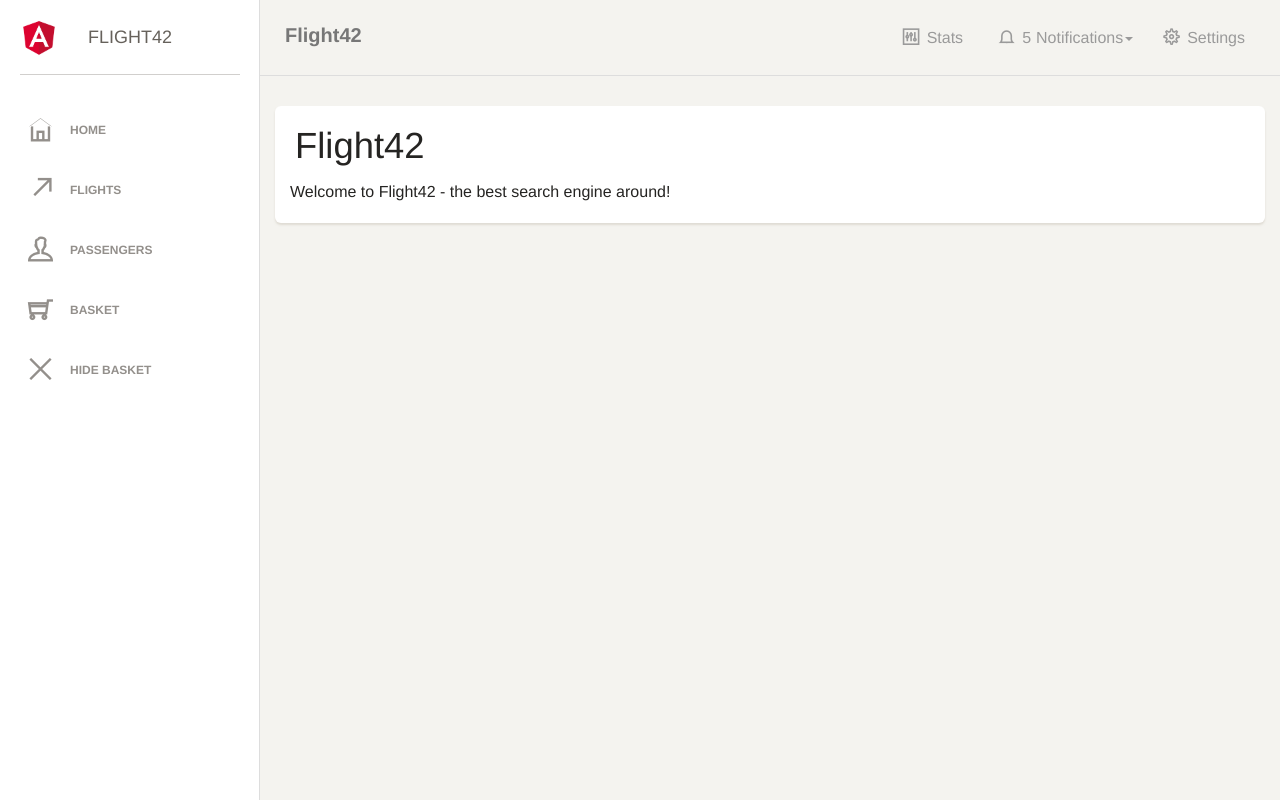
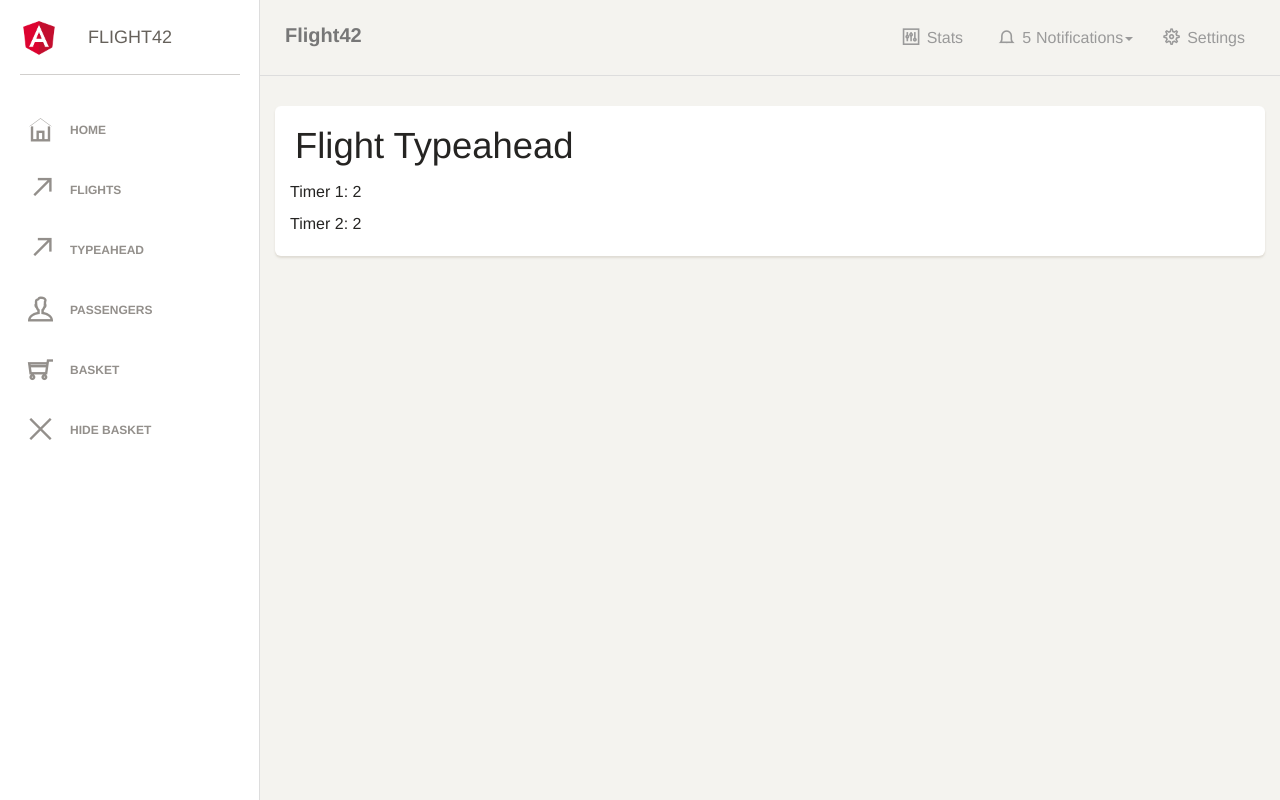
Before and after one commit to mikezks/20220328, an Angular app: page /flight-booking/flight-typeahead in a window 1280 px wide. Before the commit this address led to /home. Built offline with nearby package versions, Linux system fonts and the light colour scheme; a web font is replaced by a local one.

Commit message:
feat: reactive essentials

```diff
--- a/src/app/core/ui/sidebar/sidebar.component.html
+++ b/src/app/core/ui/sidebar/sidebar.component.html
@@ -19,6 +19,13 @@
             <a routerLink="/flight-booking/flight-search">
                 <i class="ti-arrow-top-right"></i>
                 <p>Flights</p>
+            </a>
+        </li>
+
+        <li>
+            <a routerLink="/flight-booking/flight-typeahead">
+                <i class="ti-arrow-top-right"></i>
+                <p>Typeahead</p>
             </a>
         </li>
 
--- a/src/app/flight-booking/feature/flight-search/flight-search.component.html
+++ b/src/app/flight-booking/feature/flight-search/flight-search.component.html
@@ -30,7 +30,7 @@
 
     <app-flight-card
       [item]="flight"
-      [selected]="basket[flight.id]">
+      [(selected)]="basket[flight.id]">
 
       <!-- Content of the child component -->
       My custom title! :)
--- /dev/null
+++ b/src/app/flight-booking/feature/flight-typeahead/flight-typeahead.component.html
@@ -0,0 +1,13 @@
+<div class="card">
+  <div class="header">
+    <h2 class="title">Flight Typeahead</h2>
+  </div>
+  <div class="content">
+    <ng-container *ngIf="{
+      timer: timer$ | async
+    } as state">
+      <p>Timer 1: {{ state.timer }}</p>
+      <p>Timer 2: {{ state.timer }}</p>
+    </ng-container>
+  </div>
+</div>
--- /dev/null
+++ b/src/app/flight-booking/feature/flight-typeahead/flight-typeahead.component.ts
@@ -0,0 +1,31 @@
+import { Component, OnDestroy, OnInit } from '@angular/core';
+import { Observable, share, Subscription, tap, timer } from 'rxjs';
+
+@Component({
+  selector: 'app-flight-typeahead',
+  templateUrl: './flight-typeahead.component.html',
+  styleUrls: ['./flight-typeahead.component.css']
+})
+export class FlightTypeaheadComponent implements OnInit, OnDestroy {
+  timer$: Observable<number> = timer(0, 2_000).pipe(
+    tap(value => console.log('observable producer', value)),
+    share()
+  );
+  subscription = new Subscription();
+
+  constructor() { }
+
+  ngOnInit(): void {
+    this.rxjsDemo();
+  }
+
+  rxjsDemo(): void {
+    this.subscription.add(
+      this.timer$.subscribe(console.log)
+    );
+  }
+
+  ngOnDestroy(): void {
+    this.subscription.unsubscribe();
+  }
+}
--- a/src/app/flight-booking/flight-booking-routing.module.ts
+++ b/src/app/flight-booking/flight-booking-routing.module.ts
@@ -2,6 +2,7 @@ import { NgModule } from '@angular/core';
 import { RouterModule, Routes } from '@angular/router';
 import { FlightEditComponent } from './feature/flight-edit/flight-edit.component';
 import { FlightSearchComponent } from './feature/flight-search/flight-search.component';
+import { FlightTypeaheadComponent } from './feature/flight-typeahead/flight-typeahead.component';
 
 const routes: Routes = [
   {
@@ -10,6 +11,10 @@ const routes: Routes = [
       {
         path: 'flight-search',
         component: FlightSearchComponent
+      },
+      {
+        path: 'flight-typeahead',
+        component: FlightTypeaheadComponent
       },
       {
         path: 'flight-edit/:id',
--- a/src/app/flight-booking/flight-booking.module.ts
+++ b/src/app/flight-booking/flight-booking.module.ts
@@ -5,13 +5,15 @@ import { FlightSearchComponent } from './feature/flight-search/flight-search.com
 import { FlightCardComponent } from './ui/flight-card/flight-card.component';
 import { FlightEditComponent } from './feature/flight-edit/flight-edit.component';
 import { FlightBookingRoutingModule } from './flight-booking-routing.module';
+import { FlightTypeaheadComponent } from './feature/flight-typeahead/flight-typeahead.component';
 
 
 @NgModule({
   declarations: [
     FlightSearchComponent,
     FlightCardComponent,
-    FlightEditComponent
+    FlightEditComponent,
+    FlightTypeaheadComponent
   ],
   imports: [
     CommonModule,
--- a/src/app/flight-booking/ui/flight-card/flight-card.component.html
+++ b/src/app/flight-booking/ui/flight-card/flight-card.component.html
@@ -3,7 +3,7 @@
     [ngStyle]="{'background-color': (selected) ? 'rgb(204, 197, 185)' : 'white' }">
 
     <div class="header">
-        <h2 class="title">{{item?.from}} - {{item?.to}}</h2>
+        <h2 class="title">{{item?.from | city | async }} - {{item?.to}}</h2>
         <h4>
           <ng-content></ng-content>
         </h4>
--- a/src/app/shared/pipes/city.pipe.ts
+++ b/src/app/shared/pipes/city.pipe.ts
@@ -1,11 +1,18 @@
 import { Pipe, PipeTransform } from '@angular/core';
+import { delay, map, Observable, of, startWith } from 'rxjs';
 
 @Pipe({
   name: 'city'
 })
 export class CityPipe implements PipeTransform {
 
-  transform(value: string): string {
-    return value + ' ✈';
+  transform(value: string | undefined): Observable<string> {
+    return of('flight').pipe(
+      delay(3_000),
+      startWith('empty'),
+      map(
+        additionalStr => `${ value } ${ additionalStr } ✈`
+      )
+    );
   }
 }
```
Also changed, not shown: src/app/flight-booking/feature/flight-typeahead/flight-typeahead.component.css (added), 1 other file (tests, documents, lock files or other folders).
